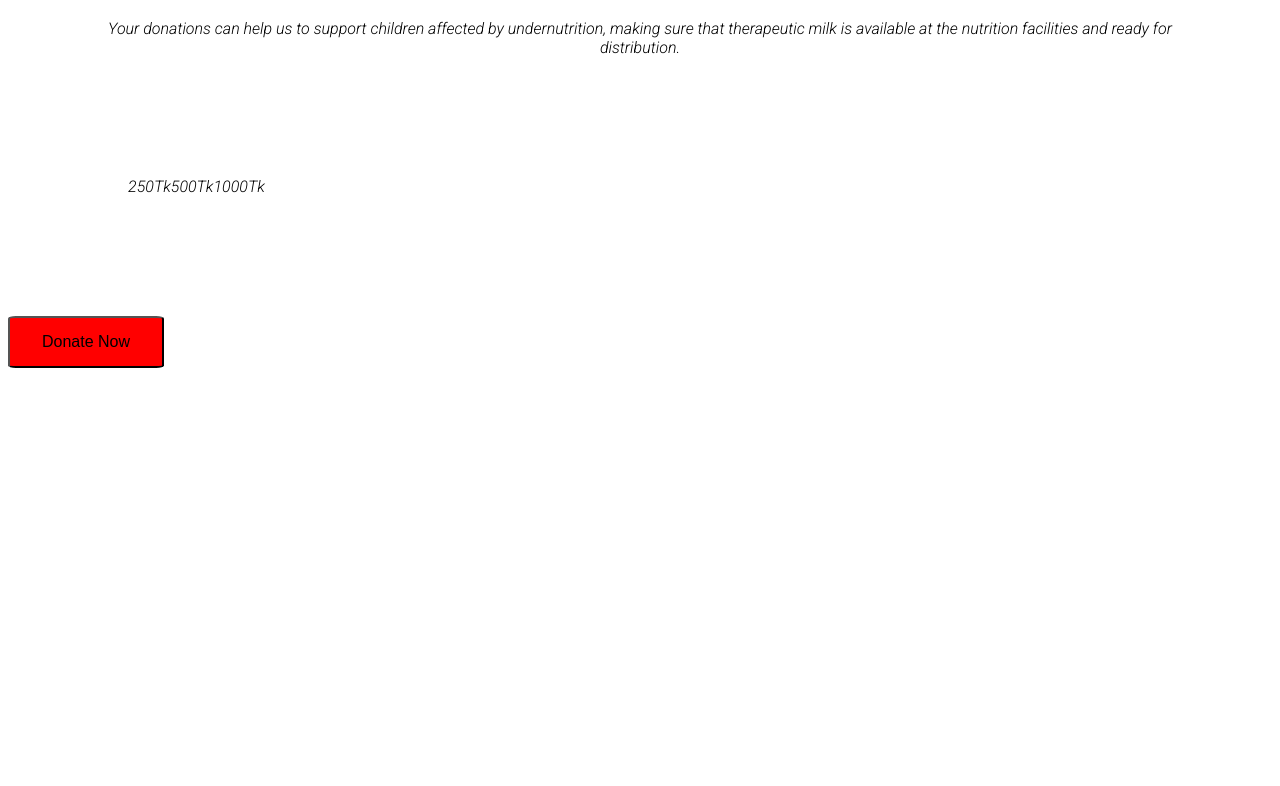
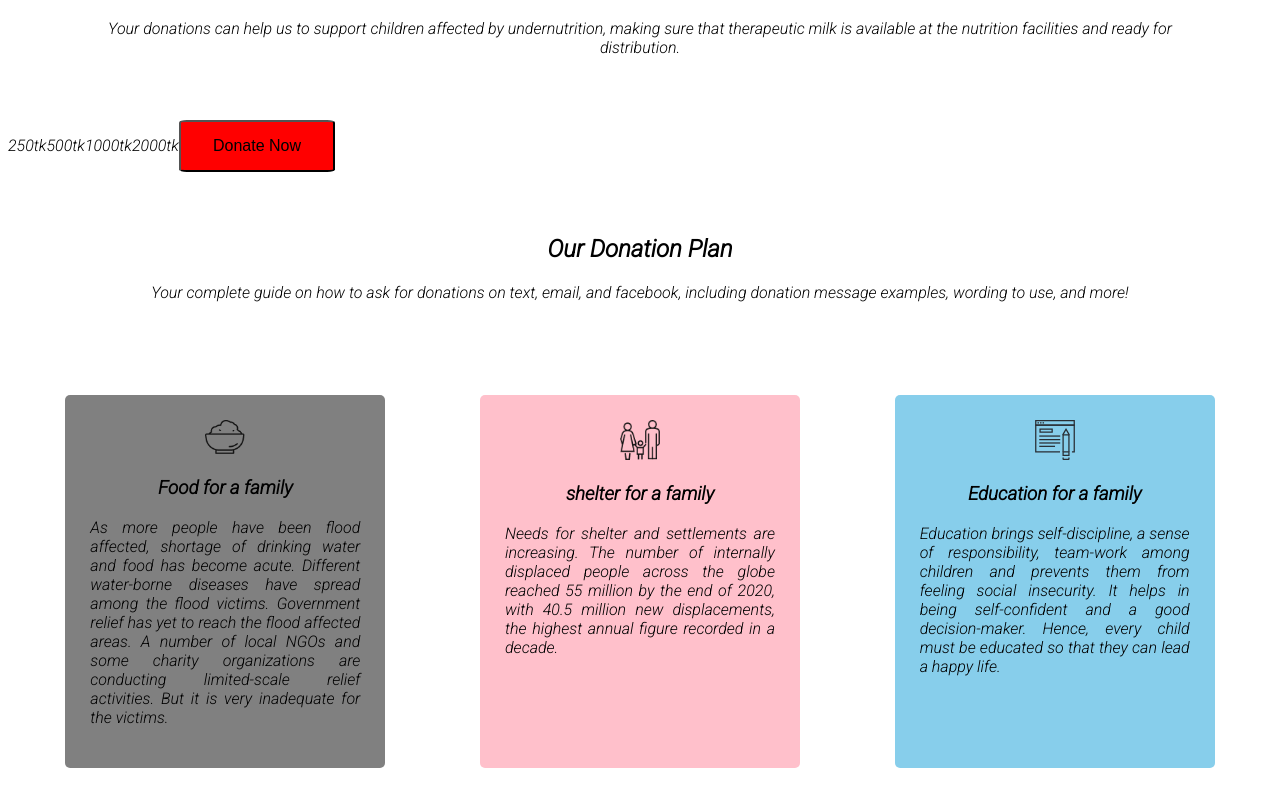
Before and after one commit to shu305/donate-today, a plain HTML site: page index.html in a window 1280 px wide. Shown: the part 852-1638 px from the top of the page. Before the commit the page ends 1228 px from the top, so only its background shows below. Drawn offline with Linux system fonts and the light colour scheme.

Commit message:
more area added

```diff
--- a/index.html
+++ b/index.html
@@ -35,19 +35,68 @@
         <p> Your donations can help us to support children affected by undernutrition, making sure that therapeutic
             milk is available at the nutrition facilities and ready for distribution.</p>
     </div>
+    <section class="amount">
+        <div>250tk</div>
+        <div>500tk</div>
+        <div>1000tk</div>
+        <div>2000tk</div>
 
-    <div id="container">
+        <button class="button-1"> Donate Now</button>
 
-        <div id="container">
-            <div id="one">250Tk</div>
-            <div id="two">500Tk</div>
-            <div id="three">1000Tk</div>
+    </section>
+    <section>
+        <div class="donate-option">
+            <h1 class="tittle">Our Donation Plan</h1>
+            <p>Your complete guide on how to ask for donations on text, email, and facebook, including donation message
+                examples, wording to use, and more!</p>
         </div>
+    </section>
+    <div class="package-description">
+        <div class="box1">
+            <div class="icon">
+                <img src="icons/food.png" alt="" />
+                <h3>Food for a family</h3>
+                <p class="package-descript-text">
+                    As more people have been flood affected, shortage of drinking water and food has become acute.
+                    Different water-borne diseases have spread among the flood victims.
 
+                    Government relief has yet to reach the flood affected areas. A number of local NGOs and some charity
+                    organizations are conducting limited-scale relief activities. But it is very inadequate for the
+                    victims.
+                </p>
+
+            </div>
+        </div>
+        <div class="box2">
+            <div class="icon">
+                <img src="icons/shelter.png" alt="" />
+                <h3>shelter for a family </h3>
+                <p class="package-descript-text">
+                    Needs for shelter and settlements are increasing. The number of internally displaced people across
+                    the globe reached 55 million by the end of 2020, with 40.5 million new displacements, the highest
+                    annual figure recorded in a decade.
+                </p>
+
+            </div>
+        </div>
+        <div class="box3">
+            <div class="icon">
+                <img src="icons/icon4.svg" alt="" />
+                <h3>Education for a family</h3>
+                <p class="package-descript-text">
+                    Education brings self-discipline, a sense of responsibility, team-work among children and prevents
+                    them from feeling social insecurity. It helps in being self-confident and a good decision-maker.
+                    Hence, every child must be educated so that they can lead a happy life.
+                </p>
+
+            </div>
+        </div>
     </div>
 
 
-    <button class="button-1"> Donate Now</button>
+
+
+
 
 
 
--- a/style.css
+++ b/style.css
@@ -46,10 +46,70 @@ header {
     font-weight: 600px;
 }
 
-#container {
+.amount {
     display: flex;
-    border: 30px;
-    margin: 5%;
-    text-align: center;
+    align-items: center;
+}
+
+.package-description {
+
+    margin-top: 50px;
+    display: flex;
+    justify-content: space-evenly;
+    padding: 10px;
 
 }
+
+.title2 {
+    font-size: 50px;
+    text-align: center;
+    margin-top: 70px;
+    margin-bottom: 20px;
+}
+
+.box1 {
+    background-color: grey;
+    width: 270px;
+    text-align: center;
+    margin: 0 auto;
+    border: none;
+    padding: 25px;
+    border-radius: 5px;
+    margin-top: 20px;
+
+
+}
+
+.box2 {
+    background-color: pink;
+    width: 270px;
+    text-align: center;
+    margin: 0 auto;
+    border: none;
+    padding: 25px;
+    border-radius: 5px;
+    margin-top: 20px;
+}
+
+.box3 {
+    background-color: skyblue;
+    width: 270px;
+    text-align: center;
+    margin: 0 auto;
+    border: none;
+    padding: 25px;
+    border-radius: 5px;
+    margin-top: 20px;
+
+}
+
+.package-descript-text {
+    text-align: justify;
+    background-position-x: left;
+}
+
+.icon img {
+
+    width: 40px;
+
+}
```
